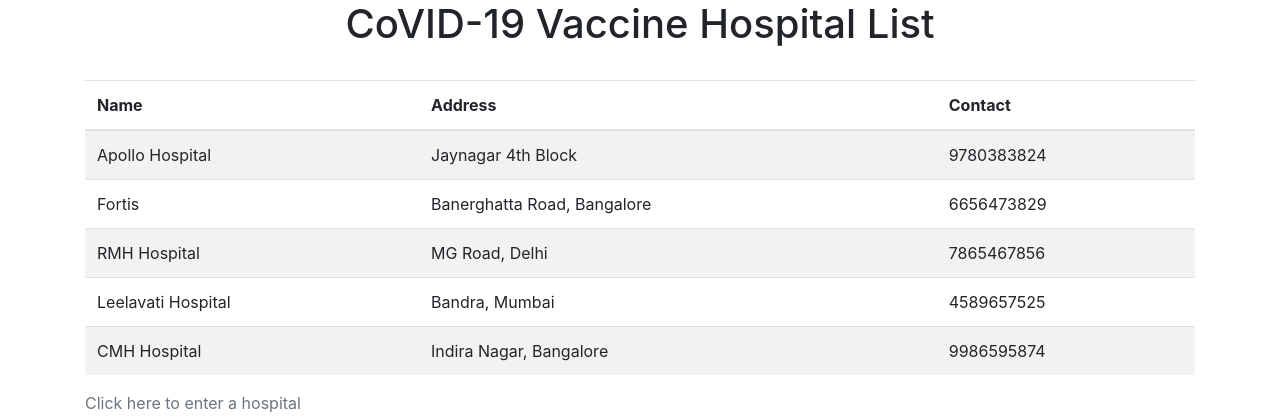
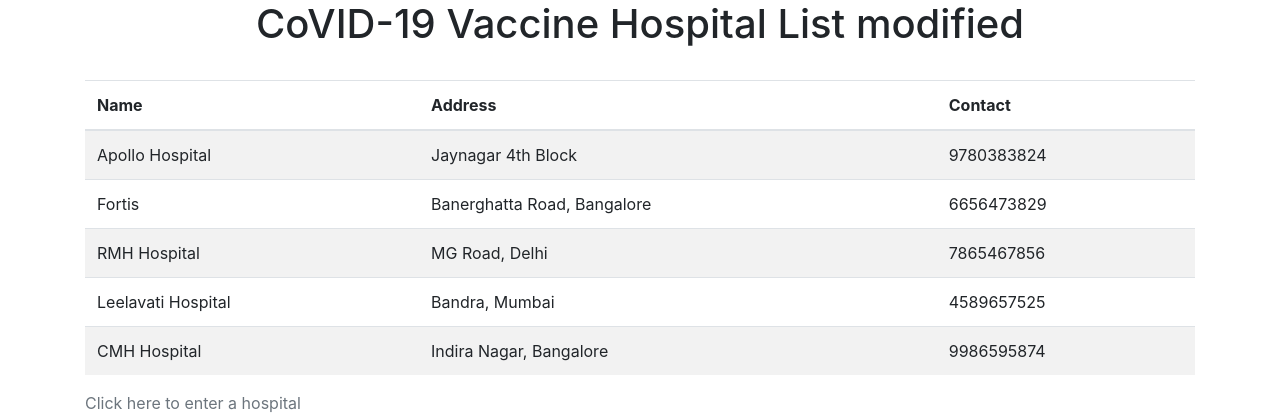
Before and after one commit to mbuorg/samplepython, a Flask app: page / in a window 1280 px wide. Shown: the part 56-476 px from the top of the page. Run offline with Flask 2, Linux system fonts and the light colour scheme; data comes from the database, SQL or seed files in the repository; some libraries are stand-ins or nearby versions.

Commit message:
updated code for demo

```diff
--- a/templates/index.html
+++ b/templates/index.html
@@ -1,8 +1,8 @@
 {% extends 'base.html' %}
 
 {% block content %}
-    <h1 class="text-center">{% block title %} CoVID-19 Vaccine Hospital List {% endblock %}</h1>
-    <br style=“line-height:5;”>
+    <h1 class="text-center">{% block title %} CoVID-19 Vaccine Hospital List modified {% endblock %}</h1>
+    <br>
     <table class="table table-striped table-hover">
     <thead>
       <tr>
```
